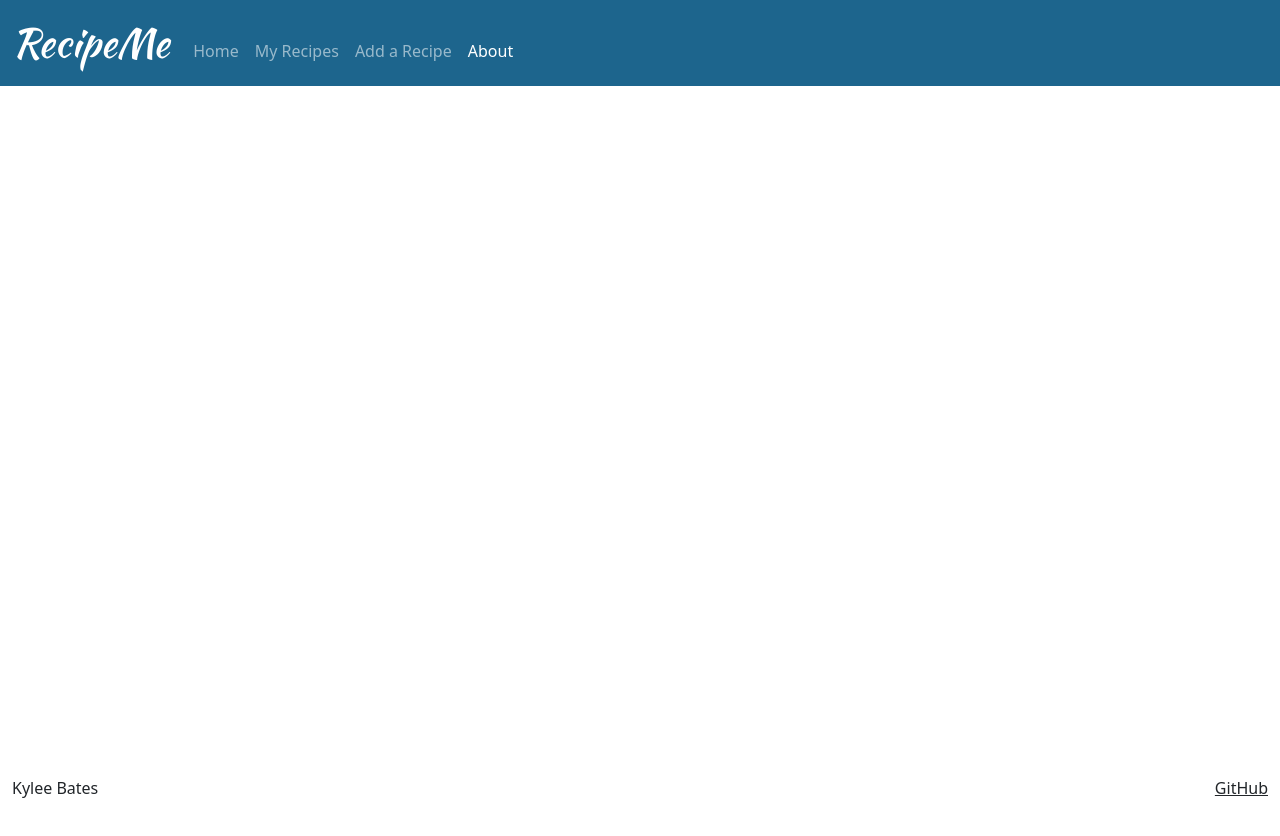
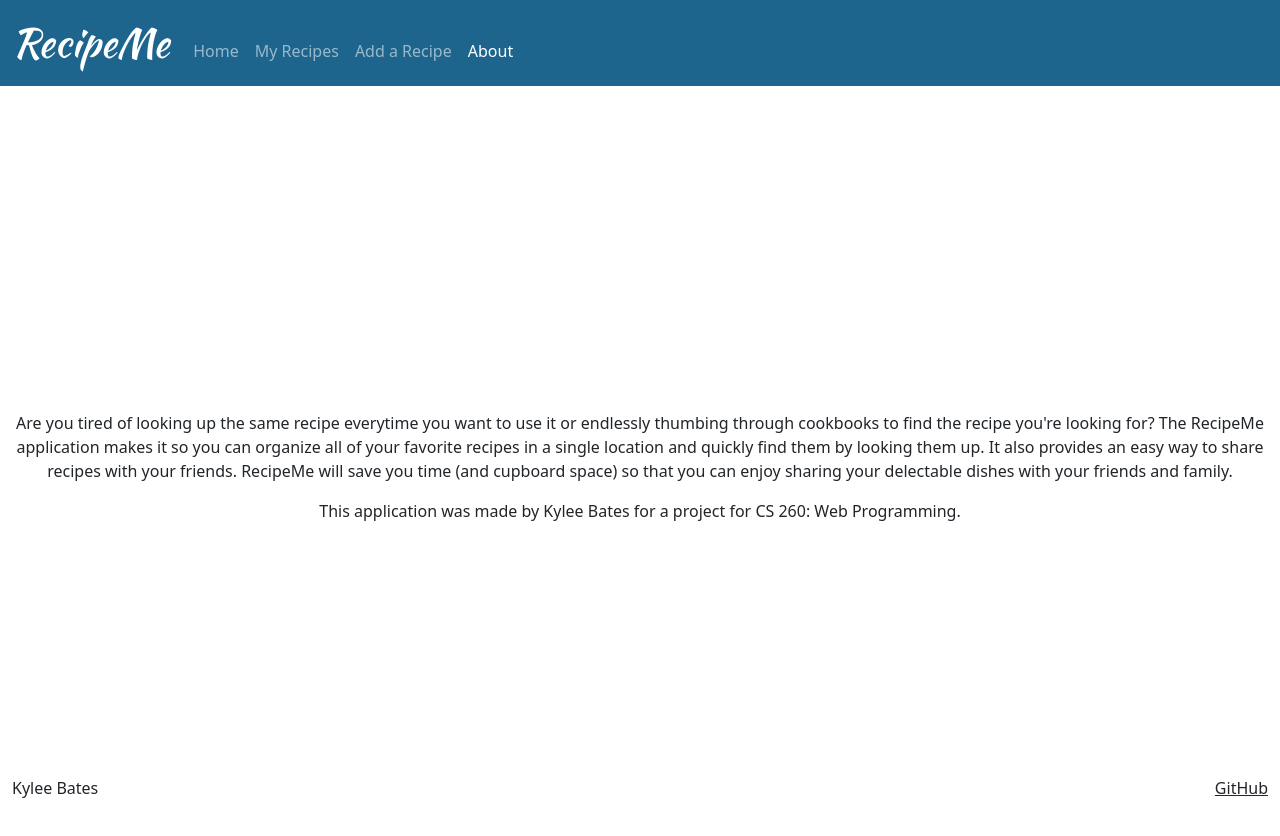
Before and after one commit to kybates/startup, a plain HTML site: page about.html in a window 1280 px wide. Before the commit the page ends 800 px from the top, so only its background shows below. Drawn offline with nearby package versions, Linux system fonts and the light colour scheme.

Commit message:
Added info to about.html

```diff
--- a/about.html
+++ b/about.html
@@ -42,6 +42,23 @@
             </nav>
         </header>
 
+
+        <main class="about-container text-center">
+            <div>
+                <p>
+                    Are you tired of looking up the same recipe everytime you want to use it or endlessly
+                    thumbing through cookbooks to find the recipe you're looking for? The RecipeMe application
+                    makes it so you can organize all of your favorite recipes in a single location and quickly
+                    find them by looking them up. It also provides an easy way to share recipes with your friends.
+                    RecipeMe will save you time (and cupboard space) so that you can enjoy sharing your delectable
+                    dishes with your friends and family.
+                </p>
+                <p>
+                    This application was made by Kylee Bates for a project for CS 260: Web Programming.
+                </p>
+            </div>
+        </main>
+
         <footer class="fixed-bottom text-dark">
             <div class="container-fluid">
                 <span class="text-reset">Kylee Bates</span>
--- a/main.css
+++ b/main.css
@@ -69,6 +69,14 @@ img {
     justify-content: space-around;
 }
 
+.about-container {
+    flex: 1 calc(100vh - 10px);
+    display: flex;
+    flex-direction: row;
+    align-items: center;
+    justify-content: space-around;
+}
+
 .recipe-card-container {
     display: grid;
     grid-template-columns: repeat(auto-fill, minmax(13rem, 0.5fr));
@@ -85,7 +93,7 @@ img {
 }
 
 .card-header button {
-    display: inline-block;
+    display: inline;
     float: right;
 }
 
```
Also changed, not shown: 1 other file.
